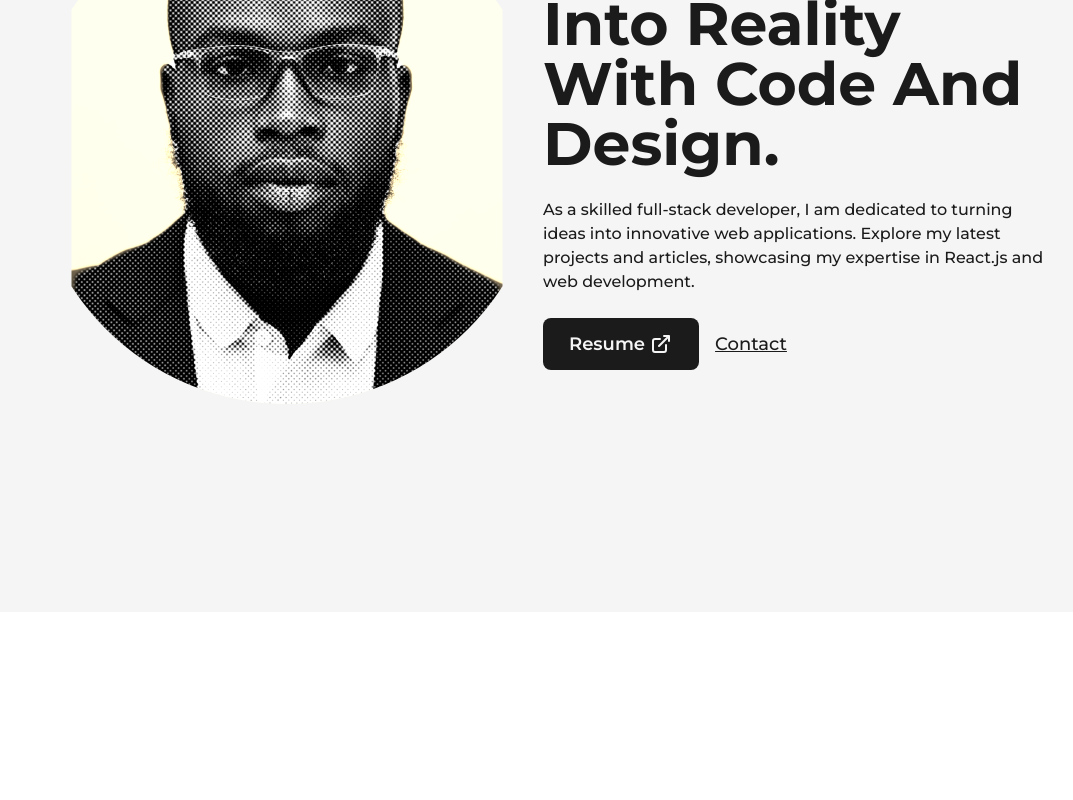
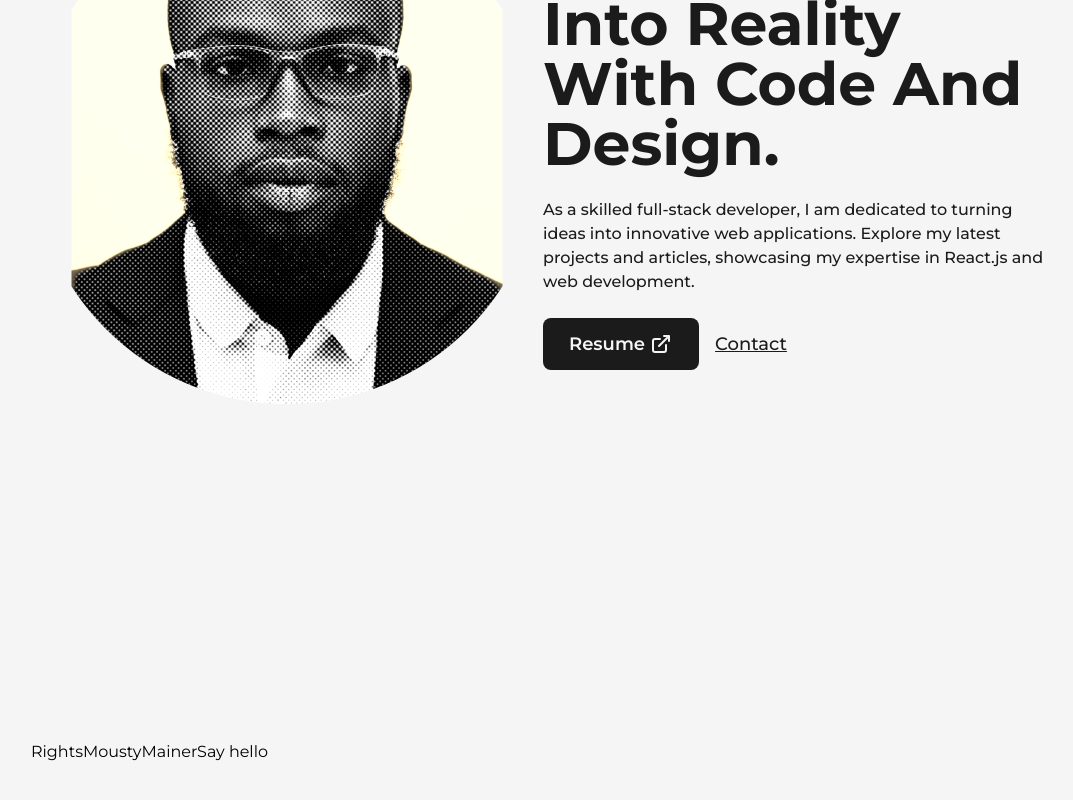
Before and after one commit to mainerprenuer/portfolio_v2, a Next.js app: page / in a window 1280 px wide. Shown: the part 276-1076 px from the top of the page, without its empty margins (97-1170 px from the left). Before the commit the page ends 888 px from the top, so only its background shows below. Built offline with nearby package versions, Linux system fonts and the light colour scheme.

Commit message:
works on footer

```diff
--- /dev/null
+++ b/src/components/Footer.js
@@ -0,0 +1,17 @@
+import React from 'react'
+import Layout from './Layout'
+import Link from 'next/link'
+
+const Footer = () => {
+  return (
+    <footer>
+        <Layout>
+            <span>Rights</span>
+            <Link href="/">MoustyMainer</Link>
+            <Link href="/">Say hello</Link>
+        </Layout>
+    </footer>
+  )
+}
+
+export default Footer
--- a/src/pages/_app.js
+++ b/src/pages/_app.js
@@ -2,6 +2,7 @@ import '@/styles/globals.css';
 import { Montserrat } from 'next/font/google';
 import Head from "next/head";
 import NavBar from '../components/NavBar';
+import Footer from '@/components/Footer';
 
 
 // If loading a variable font, you don't need to specify the font weight
@@ -20,6 +21,7 @@ export default function MyApp({ Component, pageProps }) {
     <main className={`${montserrat.variable} font-mont bg-light w-full min-h-screen`}>
       <NavBar />
       <Component {...pageProps} />
+      <Footer />
     </main>
     </>
   )
```
